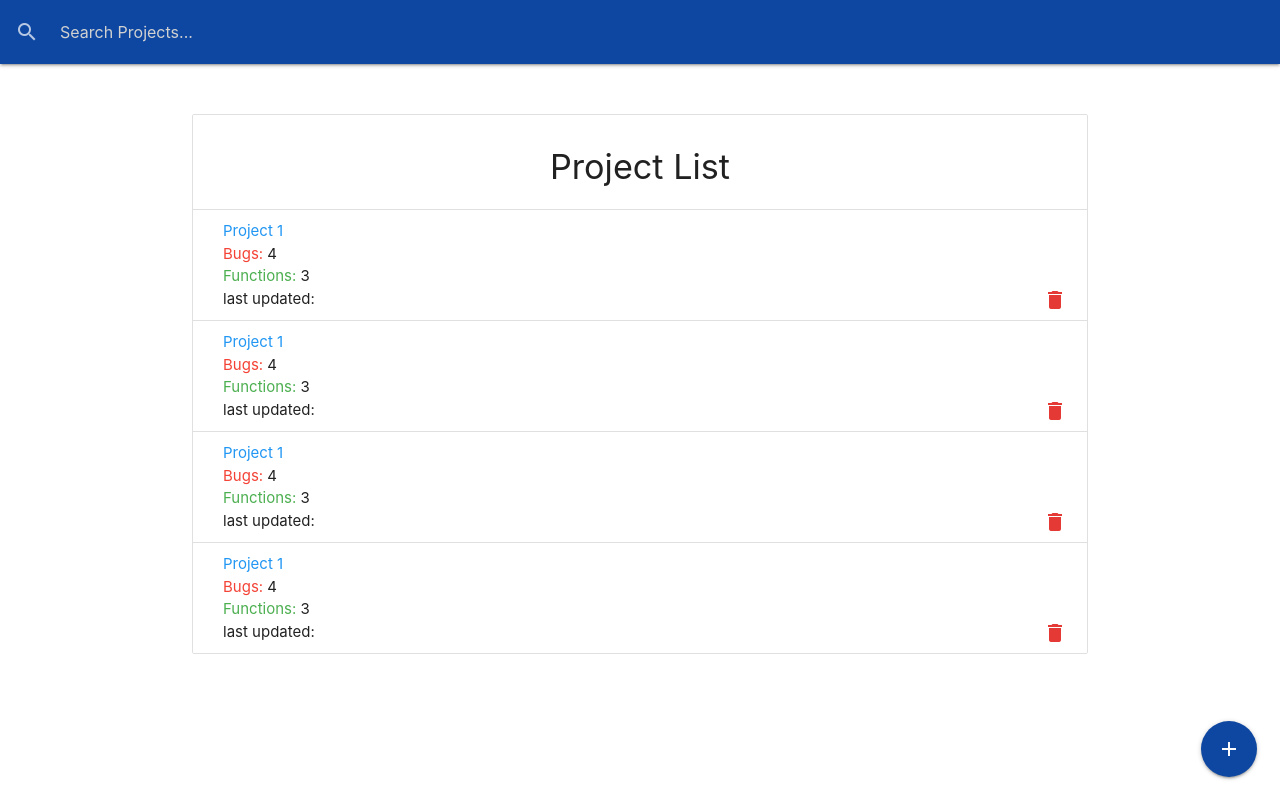
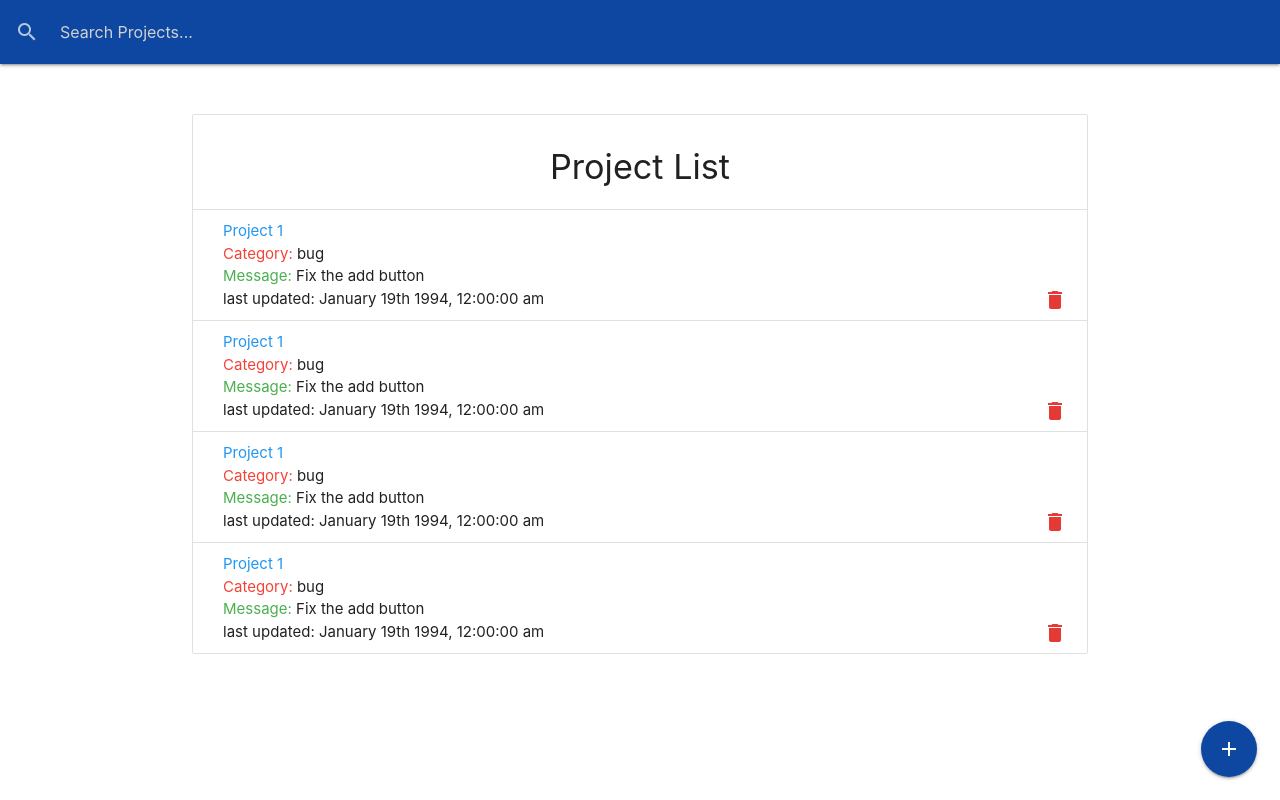
Before and after one commit to chanliliao/Project-Tracker, a React (Create React App) app in the folder client/: page / in a window 1280 px wide. Built offline with nearby package versions, Linux system fonts and the light colour scheme; the HTML template or start-up script is replaced by a standard one.

Commit message:
fix the date using react moment and list item

```diff
--- a/client/package.json
+++ b/client/package.json
@@ -10,6 +10,7 @@
     "moment": "^2.29.1",
     "react": "^17.0.2",
     "react-dom": "^17.0.2",
+    "react-moment": "^1.1.1",
     "react-router-dom": "^5.2.0",
     "react-scripts": "4.0.3",
     "web-vitals": "^1.1.1"
--- a/client/src/componets/AddProjectModal.js
+++ b/client/src/componets/AddProjectModal.js
@@ -27,19 +27,7 @@ const AddProjectModal = () => {
             </label>
           </div>
         </div>
-        <div className='row'>
-          <div className='input-field'>
-            <input
-              type='text'
-              name='about'
-              value={about}
-              onChange={(e) => setAbout(e.target.value)}
-            />
-            <label htmlFor='about' className='active'>
-              About
-            </label>
-          </div>
-        </div>
+
         <div className='row'>
           <div className='input-field'>
             <select
--- a/client/src/componets/ListItem.js
+++ b/client/src/componets/ListItem.js
@@ -1,5 +1,5 @@
 import React from 'react';
-// import Moment from 'react-moment';
+import Moment from 'react-moment';
 
 // import materialize css
 import 'materialize-css/dist/css/materialize.min.css';
@@ -15,12 +15,14 @@ const ListItem = () => {
           Project 1
         </a>
         <br />
-        <span className='red-text'>Bugs:</span> 4
+        <span className='red-text'>Category:</span> bug
         <br />
-        <span className='green-text'>Functions:</span> 3
+        <span className='green-text'>Message:</span> Fix the add button
         <br />
         last updated:
-        {/* <Moment format='MMMM Do YYYY, h:mm:ss a'>{date}</Moment> */}
+        <Moment className='gray-text' format=' MMMM Do YYYY, h:mm:ss a'>
+          01 19 1994
+        </Moment>
         <a
           href='#!'
           onClick={onDelete}
```
Also changed, not shown: 1 other file (tests, documents, lock files or other folders).
